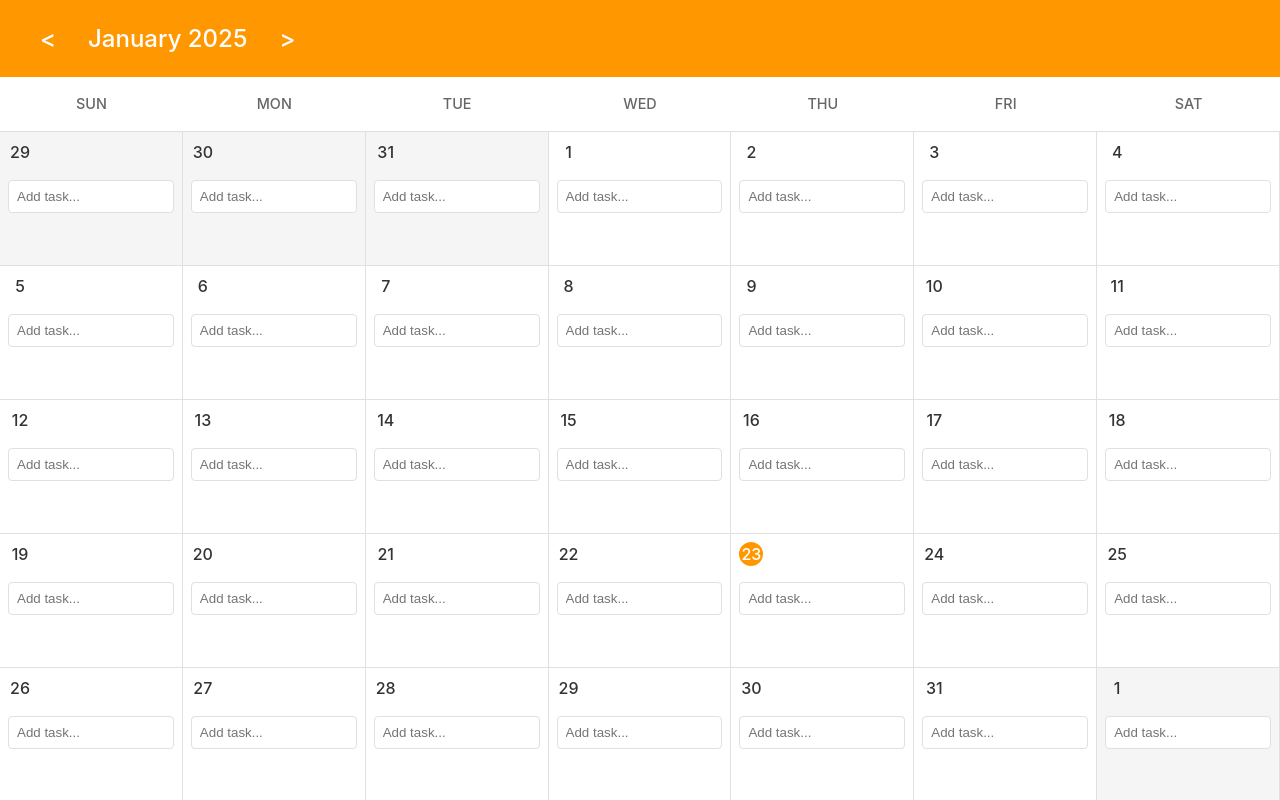
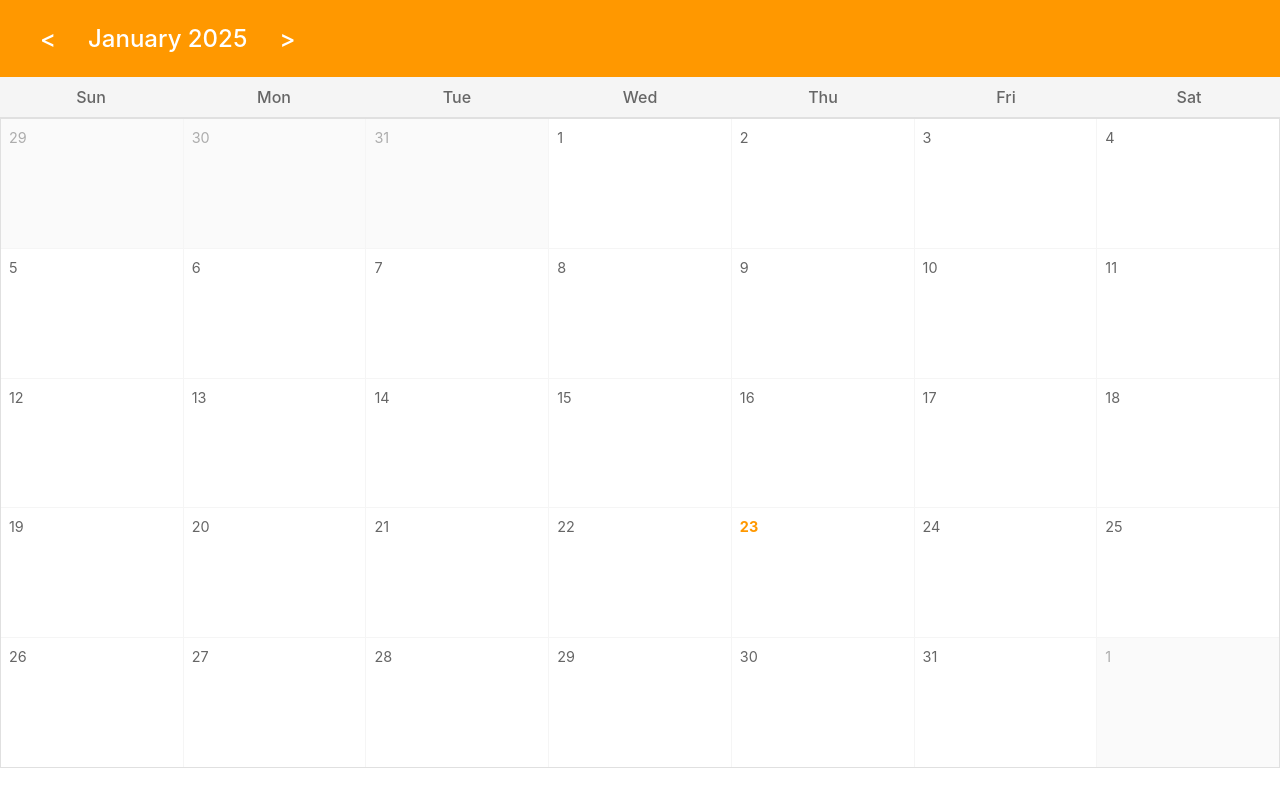
Before and after one commit to Anton1921980/calendar-tasks, a React (Vite) app: page / in a window 1280 px wide. Built offline with nearby package versions, Linux system fonts and the light colour scheme.

Commit message:
feat add more tasks,  reorder tasks

```diff
--- a/src/components/Calendar/CalendarGrid.tsx
+++ b/src/components/Calendar/CalendarGrid.tsx
@@ -1,48 +1,65 @@
-import React from 'react';
-import moment from 'moment';
-import { useSelector, useDispatch } from 'react-redux';
-import { RootState } from '@/store';
-import { setSelectedDate } from '@/store/slices/calendarSlice';
-import { moveTask } from '@/store/slices/tasksSlice';
-import { getCalendarDays } from '@/utils/dateUtils';
+import React, { useState } from "react";
+import moment from "moment";
+import { useSelector, useDispatch } from "react-redux";
+import { RootState } from "@/store";
+import { setSelectedDate } from "@/store/slices/calendarSlice";
+import { moveTask } from "@/store/slices/tasksSlice";
+import { getCalendarDays } from "@/utils/dateUtils";
 import {
   WeekDaysGrid,
   WeekDay,
   CalendarGrid as StyledGrid,
   DayCell,
   DayNumber,
-} from './styles';
-import { TaskList } from '../Task/TaskList';
+  AddButton,
+} from "./styles";
+import { TaskList } from "../Task/TaskList";
 
-const WEEKDAYS = ['Sunday', 'Monday', 'Tuesday', 'Wednesday', 'Thursday', 'Friday', 'Saturday'];
+const WEEKDAYS = [
+  "Sunday",
+  "Monday",
+  "Tuesday",
+  "Wednesday",
+  "Thursday",
+  "Friday",
+  "Saturday",
+];
 
 interface CalendarGridProps {
   currentDate: moment.Moment;
 }
 
 export const CalendarGrid: React.FC<CalendarGridProps> = ({ currentDate }) => {
+
+  const [showInput, setShowInput] = useState(false);
   const dispatch = useDispatch();
-  const selectedDate = useSelector((state: RootState) => state.calendar.selectedDate);
-  const tasks = useSelector((state: RootState) => state.tasks.tasks);
+
+  const selectedDate = useSelector(
+    (state: RootState) => state.calendar.selectedDate
+  );
+  const tasks = useSelector((state: RootState) => state.tasks);
+
   const calendarDays = getCalendarDays(currentDate);
 
   const handleDateClick = (date: moment.Moment) => {
-    dispatch(setSelectedDate(date.format('YYYY-MM-DD')));
+    dispatch(setSelectedDate(date.format("YYYY-MM-DD")));
   };
 
   const handleDrop = (e: React.DragEvent, toDate: string) => {
     e.preventDefault();
-    const data = JSON.parse(e.dataTransfer.getData('text/plain'));
+    const data = JSON.parse(e.dataTransfer.getData("text/plain"));
     const { taskId, fromDate } = data;
 
     if (fromDate !== toDate) {
       const targetDateTasks = tasks[toDate] || [];
-      dispatch(moveTask({
+      dispatch(
+        moveTask({
           taskId,
           fromDate,
           toDate,
-        newOrder: targetDateTasks.length
-      }));
+          newOrder: targetDateTasks.length,
+        })
+      );
     }
   };
 
@@ -54,25 +71,42 @@ export const CalendarGrid: React.FC<CalendarGridProps> = ({ currentDate }) => {
         ))}
       </WeekDaysGrid>
       <StyledGrid>
-        {calendarDays.map(({ date, isCurrentMonth, isToday }) => (
+        {calendarDays.map(({ date, isCurrentMonth, isToday }) => {
+          const dateStr = date.format("YYYY-MM-DD");
+          const isSelected = dateStr === selectedDate;
+          const dayTasks = tasks[dateStr] || [];
+
+          return (
             <DayCell
-            key={date.format('YYYY-MM-DD')}
+              key={dateStr}
               isCurrentMonth={isCurrentMonth}
               isToday={isToday}
-            isSelected={selectedDate === date.format('YYYY-MM-DD')}
+              isSelected={isSelected}
               onClick={() => handleDateClick(date)}
               onDragOver={(e) => e.preventDefault()}
-            onDrop={(e) => handleDrop(e, date.format('YYYY-MM-DD'))}
+              onDrop={(e) => handleDrop(e, dateStr)}
             >
               <DayNumber className="day-number">
-              {date.format('D')}
+                <div>{date.format("D")}</div>
+                <AddButton
+                  isVisible={isSelected}
+                  onClick={(e) => {
+                    e.stopPropagation();
+                    setShowInput(true);
+                  }}
+                >
+                  +
+                </AddButton>
               </DayNumber>
               <TaskList
-              date={date.format('YYYY-MM-DD')}
-              tasks={tasks[date.format('YYYY-MM-DD')] || []}
+                date={dateStr}
+                tasks={dayTasks}
+                showInput={isSelected && showInput}
+               setShowInput={setShowInput}
               />
             </DayCell>
-        ))}
+          );
+        })}
       </StyledGrid>
     </>
   );
--- a/src/components/Calendar/styles.ts
+++ b/src/components/Calendar/styles.ts
@@ -50,66 +50,80 @@ export const CurrentMonth = styled.h2`
 export const WeekDaysGrid = styled.div`
   display: grid;
   grid-template-columns: repeat(7, 1fr);
-  background: #ffffff;
+  gap: 1px;
+  background: #f5f5f5;
   border-bottom: 1px solid #e0e0e0;
 `;
 
 export const WeekDay = styled.div`
-  padding: 1rem;
+  padding: 0.5rem;
   text-align: center;
   font-weight: 500;
   color: #666;
-  font-size: 0.9rem;
-  text-transform: uppercase;
 `;
 
 export const CalendarGrid = styled.div`
   display: grid;
   grid-template-columns: repeat(7, 1fr);
-  grid-auto-rows: minmax(120px, 1fr);
-  background: #ffffff;
-  height: calc(100vh - 130px);
+  gap: 1px;
+  background: #f5f5f5;
+  border: 1px solid #e0e0e0;
+  height: calc(100vh - 150px);
 `;
 
-export const DayCell = styled.div<{ isCurrentMonth: boolean; isToday: boolean; isSelected: boolean }>`
-  border-right: 1px solid #e0e0e0;
-  border-bottom: 1px solid #e0e0e0;
+export const DayCell = styled.div<{ isSelected: boolean; isCurrentMonth: boolean; isToday?: boolean }>`
+  background: white;
   padding: 0.5rem;
   position: relative;
-  background: ${({ isCurrentMonth }) => isCurrentMonth ? '#ffffff' : '#f5f5f5'};
   cursor: pointer;
-  transition: all 0.2s ease;
-
-  ${({ isToday }) => isToday && `
-    .day-number {
-      background: #ff9800;
-      color: white;
-      border-radius: 50%;
-      width: 24px;
-      height: 24px;
-      display: flex;
-      align-items: center;
-      justify-content: center;
-    }
-  `}
+  opacity: ${({ isCurrentMonth }) => isCurrentMonth ? 1 : 0.5};
 
   ${({ isSelected }) => isSelected && `
     background: #fff3e0;
   `}
 
+  ${({ isToday }) => isToday && `
+    .day-number {
+      color: #ff9800;
+      font-weight: bold;
+    }
+  `}
+
   &:hover {
-    background: #f8f8f8;
+    background: ${({ isSelected }) => isSelected ? '#fff3e0' : '#f8f8f8'};
   }
 `;
 
 export const DayNumber = styled.div`
-  font-weight: 500;
-  color: #333;
+  display: flex;
+  justify-content: space-between;
+  align-items: center;
+  gap: 4px;
   margin-bottom: 0.5rem;
-  padding: 2px;
-  width: 24px;
-  height: 24px;
-  display: flex;
+  font-size: 0.9rem;
+  color: #666;
+`;
+
+export const AddButton = styled.button<{ isVisible: boolean }>`
+  display: ${({ isVisible }) => isVisible ? 'inline-flex' : 'none'};
   align-items: center;
   justify-content: center;
+  background: none;
+  border: none;
+  color: #ff9800;
+  cursor: pointer;
+  padding: 2px;
+  font-size: 14px;
+  width: 20px;
+  height: 20px;
+  border-radius: 50%;
+  margin-left: 4px;
+  font-size: 1.5rem;
+
+  &:hover {
+    background: rgba(255, 152, 0, 0.1);
+  }
+  &:focus {
+     outline: none;
+  }
 `;
--- a/src/components/Task/TaskList.tsx
+++ b/src/components/Task/TaskList.tsx
@@ -1,21 +1,69 @@
-import React, { useState } from 'react';
-import styled from '@emotion/styled';
-import { useDispatch } from 'react-redux';
-import { Task, addTask, moveTask } from '@/store/slices/tasksSlice';
-import { TaskItem } from './TaskItem';
-import { v4 as uuidv4 } from 'uuid'; // You'll need to install this package
+import React, { useState } from "react";
+import styled from "@emotion/styled";
+import { useDispatch, useSelector } from "react-redux";
+import {
+  Task,
+  addTask,
+  moveTask,
+  reorderTasks,
+} from "@/store/slices/tasksSlice";
+import { TaskItem } from "./TaskItem";
+import { v4 as uuidv4 } from "uuid";
+import { RootState } from "@/store";
 
-const TaskListContainer = styled.div`
+const TaskListContainer = styled.div<{ isSelected: boolean }>`
   margin-top: 0.5rem;
+  position: absolute;
+  top: 25px;
+  bottom: 5px;
+  left: 0;
+  right: 0;
+  overflow-y: auto;
+  padding: 0 4px;
+  scrollbar-width: thin;
+  scrollbar-color: #ff9800 #f1f1f1;
+
+  &::-webkit-scrollbar {
+    width: 6px;
+  }
+
+  &::-webkit-scrollbar-track {
+    background: #f1f1f1;
+    border-radius: 3px;
+  }
+
+  &::-webkit-scrollbar-thumb {
+    background: #ff9800;
+    border-radius: 3px;
+  }
+
+  &::-webkit-scrollbar-thumb:hover {
+    background: #f57c00;
+  }
 `;
 
-const AddTaskInput = styled.input`
+const TaskItemWrapper = styled.div<{ isDraggingOver: boolean }>`
+  position: relative;
+  &:after {
+    content: "";
+    display: ${(props) => (props.isDraggingOver ? "block" : "none")};
+    position: absolute;
+    left: 0;
+    right: 0;
+    height: 2px;
+    background: #ff9800;
+    bottom: 0;
+  }
+`;
+
+const AddTaskInput = styled.input<{ isVisible: boolean }>`
   width: 100%;
   padding: 0.5rem;
   border: 1px solid #e0e0e0;
   border-radius: 4px;
   margin-top: 0.5rem;
   background: white;
+  display: ${({ isVisible }) => (isVisible ? "block" : "none")};
 
   &:focus {
     outline: none;
@@ -24,57 +72,171 @@ const AddTaskInput = styled.input`
   }
 `;
 
+const AddButton = styled.button<{ isVisible: boolean }>`
+  display: ${({ isVisible }) => (isVisible ? "flex" : "none")};
+  position: absolute;
+  top: 0.5rem;
+  right: 0.5rem;
+  align-items: center;
+  justify-content: center;
+  background: none;
+  border: none;
+  color: #ff9800;
+  cursor: pointer;
+  padding: 4px;
+  margin-top: 0.5rem;
+  font-size: 20px;
+  width: 30px;
+  height: 30px;
+  border-radius: 50%;
+
+  &:hover {
+    background: rgba(255, 152, 0, 0.1);
+  }
+`;
+
 interface TaskListProps {
   date: string;
   tasks: Task[];
+  showInput: boolean;
+  setShowInput: (show: boolean) => void;
 }
 
-export const TaskList: React.FC<TaskListProps> = ({ date, tasks }) => {
+export const TaskList: React.FC<TaskListProps> = ({
+  date,
+  tasks,
+  showInput,
+  setShowInput,
+}) => {
   const dispatch = useDispatch();
   const [draggedTaskId, setDraggedTaskId] = useState<string | null>(null);
+  const [dragOverTaskId, setDragOverTaskId] = useState<string | null>(null);
+
+  const selectedDate = useSelector(
+    (state: RootState) => state.calendar.selectedDate
+  );
+  const isSelected = selectedDate === date;
 
   const handleDragStart = (e: React.DragEvent, taskId: string) => {
     setDraggedTaskId(taskId);
-    e.dataTransfer.setData('text/plain', JSON.stringify({
+    e.dataTransfer.setData(
+      "text/plain",
+      JSON.stringify({
         taskId,
-      fromDate: date
-    }));
+        fromDate: date,
+      })
+    );
   };
 
   const handleDragEnd = () => {
     setDraggedTaskId(null);
+    setDragOverTaskId(null);
+  };
+
+  const handleDragOver = (e: React.DragEvent, taskId: string) => {
+    e.preventDefault();
+    if (draggedTaskId !== taskId) {
+      setDragOverTaskId(taskId);
+    }
+  };
+
+  const handleDrop = (e: React.DragEvent, targetTaskId: string) => {
+    e.preventDefault();
+    e.stopPropagation();
+    const data = JSON.parse(e.dataTransfer.getData("text/plain"));
+    const { taskId, fromDate } = data;
+
+    if (fromDate === date && taskId !== targetTaskId) {
+      const currentTasks = [...tasks];
+      const draggedTaskIndex = currentTasks.findIndex((t) => t.id === taskId);
+      const targetTaskIndex = currentTasks.findIndex(
+        (t) => t.id === targetTaskId
+      );
+
+      if (draggedTaskIndex !== -1 && targetTaskIndex !== -1) {
+        const newTasks = [...currentTasks];
+        const [draggedTask] = newTasks.splice(draggedTaskIndex, 1);
+        newTasks.splice(targetTaskIndex, 0, draggedTask);
+
+        const taskIds = newTasks.map((task) => task.id);
+
+        dispatch(
+          reorderTasks({
+            date,
+            taskIds,
+          })
+        );
+      }
+    }
+    setDragOverTaskId(null);
   };
 
   const handleAddTask = (e: React.KeyboardEvent<HTMLInputElement>) => {
     const input = e.currentTarget;
-    if (e.key === 'Enter' && input.value.trim()) {
+    if (e.key === "Enter" && input.value.trim()) {
       const newTask: Task = {
         id: uuidv4(),
         text: input.value.trim(),
         date,
-        order: tasks.length
+        order: tasks.length,
       };
       dispatch(addTask(newTask));
-      input.value = '';
+      input.value = "";
+      setShowInput(false);
     }
   };
 
+  const handleEditTask = (taskId: string, newText: string) => {
+    const task = tasks.find((t) => t.id === taskId);
+    if (task) {
+      dispatch(
+        moveTask({
+          taskId,
+          fromDate: date,
+          toDate: date,
+          newOrder: task.order,
+          newText,
+        })
+      );
+    }
+  };
+
+  const handleDeleteTask = (taskId: string) => {
+    dispatch({
+      type: "tasks/deleteTask",
+      payload: { taskId, date },
+    });
+  };
+
   return (
-    <TaskListContainer>
-      {tasks.map((task) => (
+    <TaskListContainer isSelected={isSelected}>
+       <AddTaskInput
+        isVisible={isSelected && showInput}
+        placeholder="Add task..."
+        onKeyPress={handleAddTask}
+        onBlur={() => setShowInput(false)}
+        onClick={(e) => e.stopPropagation()}
+      />
+      {[...tasks].reverse().map((task) => (
+        <TaskItemWrapper
+          key={task.id}
+          isDraggingOver={dragOverTaskId === task.id}
+          onDragOver={(e) => handleDragOver(e, task.id)}
+          onDrop={(e) => handleDrop(e, task.id)}
+        >
           <TaskItem
-          key={task.id}
             id={task.id}
             text={task.text}
             isDragging={task.id === draggedTaskId}
             onDragStart={handleDragStart}
             onDragEnd={handleDragEnd}
+            onDelete={handleDeleteTask}
+            onEdit={handleEditTask}
           />
+        </TaskItemWrapper>
       ))}
-      <AddTaskInput
-        placeholder="Add task..."
-        onKeyPress={handleAddTask}
-      />
+
+
     </TaskListContainer>
   );
 };
--- a/src/store/slices/tasksSlice.ts
+++ b/src/store/slices/tasksSlice.ts
@@ -8,63 +8,83 @@ export interface Task {
 }
 
 interface TasksState {
-  tasks: Record<string, Task[]>;
+  [date: string]: Task[];
 }
 
-const initialState: TasksState = {
-  tasks: {}
-};
+interface MoveTaskPayload {
+  taskId: string;
+  fromDate: string;
+  toDate: string;
+  newOrder: number;
+  newText?: string;
+}
 
-export const tasksSlice = createSlice({
+interface ReorderTasksPayload {
+  date: string;
+  taskIds: string[];
+}
+
+const initialState: TasksState = {};
+
+const tasksSlice = createSlice({
   name: 'tasks',
   initialState,
   reducers: {
     addTask: (state, action: PayloadAction<Task>) => {
       const { date } = action.payload;
-      if (!state.tasks[date]) {
-        state.tasks[date] = [];
+      if (!state[date]) {
+        state[date] = [];
       }
-      state.tasks[date].push(action.payload);
+      state[date].push(action.payload);
     },
-    moveTask: (state, action: PayloadAction<{
-      taskId: string;
-      fromDate: string;
-      toDate: string;
-      newOrder: number;
-    }>) => {
-      const { taskId, fromDate, toDate, newOrder } = action.payload;
-      const task = state.tasks[fromDate]?.find(t => t.id === taskId);
-
-      if (task) {
-        // Remove from old date
-        state.tasks[fromDate] = state.tasks[fromDate].filter(t => t.id !== taskId);
-
-        // Add to new date
-        if (!state.tasks[toDate]) {
-          state.tasks[toDate] = [];
-        }
-
-        const updatedTask = { ...task, date: toDate, order: newOrder };
-        state.tasks[toDate].push(updatedTask);
-
-        // Reorder tasks
-        state.tasks[toDate].sort((a, b) => a.order - b.order);
+    deleteTask: (state, action: PayloadAction<{ taskId: string; date: string }>) => {
+      const { taskId, date } = action.payload;
+      if (state[date]) {
+        state[date] = state[date].filter(task => task.id !== taskId);
       }
     },
-    reorderTasks: (state, action: PayloadAction<{
-      date: string;
-      taskIds: string[];
-    }>) => {
+    moveTask: (state, action: PayloadAction<MoveTaskPayload>) => {
+      const { taskId, fromDate, toDate, newOrder, newText } = action.payload;
+
+      if (!state[fromDate]) return;
+
+      const taskIndex = state[fromDate].findIndex(task => task.id === taskId);
+      if (taskIndex === -1) return;
+
+      const task = { ...state[fromDate][taskIndex] };
+      if (newText !== undefined) {
+        task.text = newText;
+      }
+
+      if (fromDate === toDate) {
+        state[fromDate][taskIndex] = task;
+      } else {
+        state[fromDate].splice(taskIndex, 1);
+        if (!state[toDate]) {
+          state[toDate] = [];
+        }
+        task.date = toDate;
+        task.order = newOrder;
+        state[toDate].push(task);
+      }
+    },
+    reorderTasks: (state, action: PayloadAction<ReorderTasksPayload>) => {
       const { date, taskIds } = action.payload;
-      if (state.tasks[date]) {
-        state.tasks[date] = taskIds.map((id, index) => {
-          const task = state.tasks[date].find(t => t.id === id);
-          return task ? { ...task, order: index } : task!;
-        });
-      }
-    }
-  }
+      if (!state[date]) return;
+
+      const tasksMap = new Map(state[date].map(task => [task.id, task]));
+      state[date] = taskIds
+        .map((id, index) => {
+          const task = tasksMap.get(id);
+          if (task) {
+            return { ...task, order: index };
+          }
+          return null;
+        })
+        .filter((task): task is Task => task !== null);
+    },
+  },
 });
 
-export const { addTask, moveTask, reorderTasks } = tasksSlice.actions;
+export const { addTask, deleteTask, moveTask, reorderTasks } = tasksSlice.actions;
 export default tasksSlice.reducer;
```
Also changed, not shown: src/components/Task/TaskItem.tsx (+109 -4 lines), 1 other file (tests, documents, lock files or other folders). Lines whose indentation alone changed are shown as unchanged.
